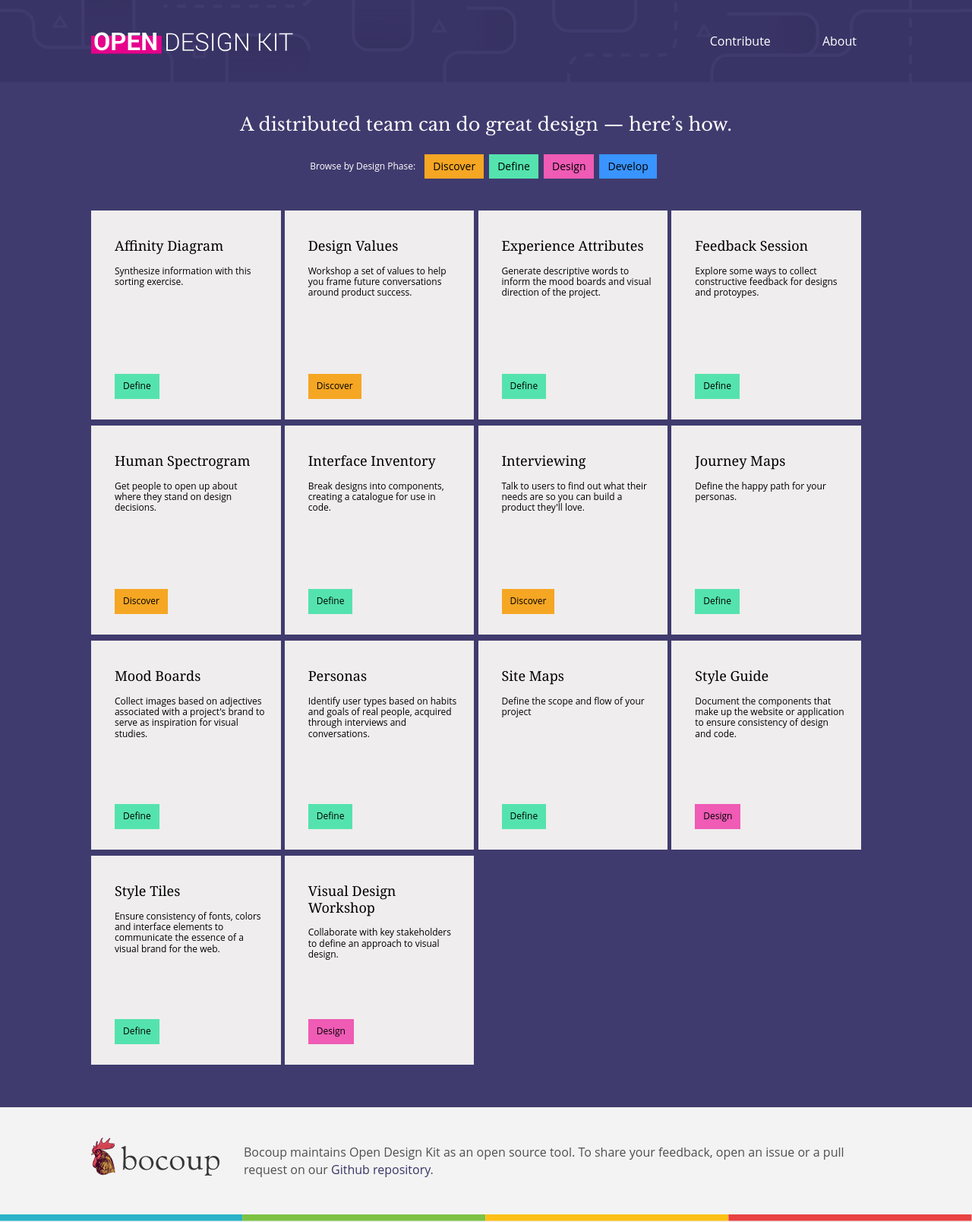
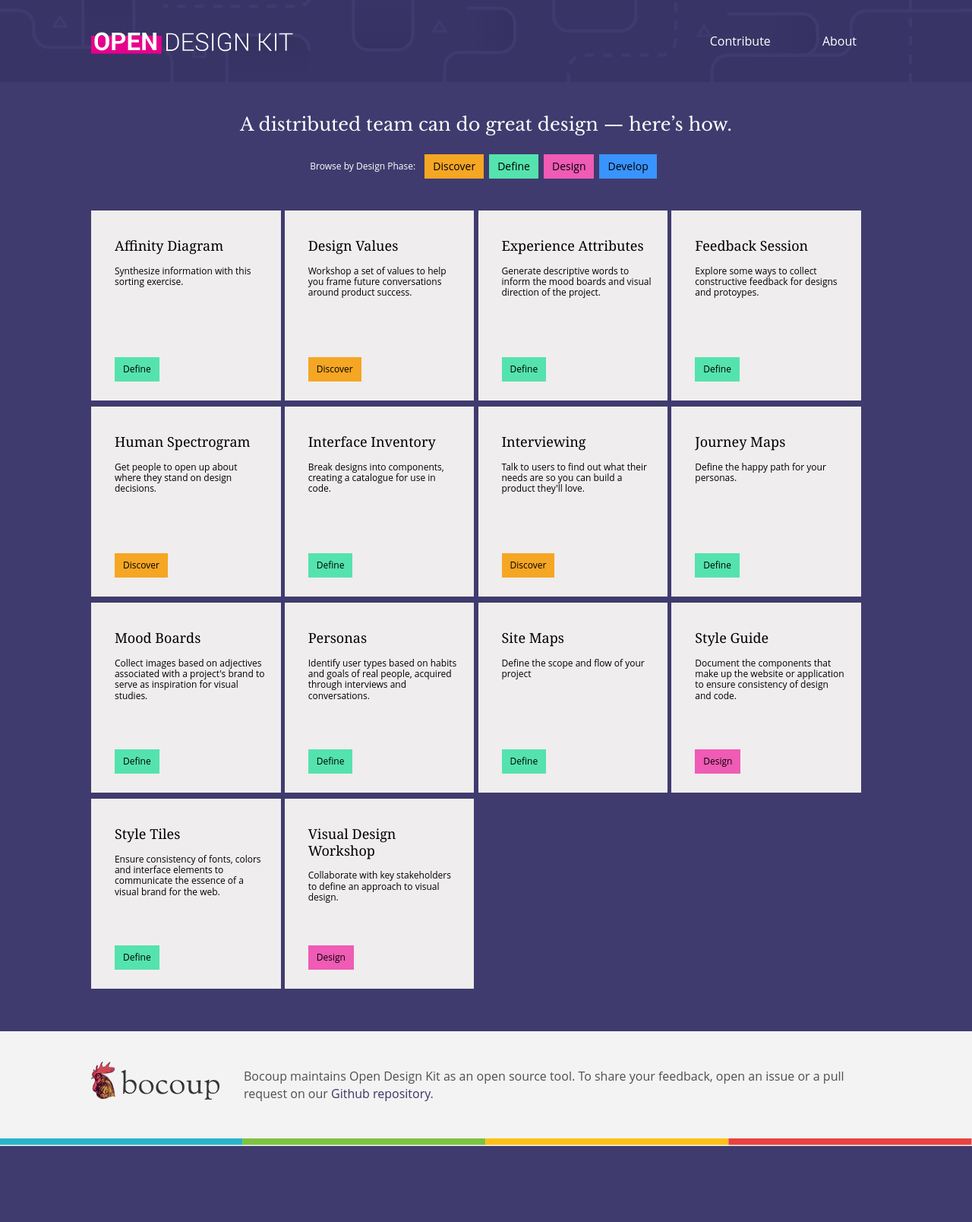
Before and after one commit to open-design-kit/opendesignkit, a Jekyll site: the page built from index.html, in a window 1280 px wide. Shown: the whole page at 76% size. Built offline with Jekyll 4.4.1, drawn with Linux system fonts in a browser that asks for light colours; after the commit the page ends 1508 px from its top, so only the background shows below that.

Commit message:
make the tiles square for #137

```diff
--- a/css/styles.css
+++ b/css/styles.css
@@ -594,7 +594,7 @@ footer img {
     float: left;
     font-size: 1em;
     line-height: 1.2;
-    height: 275px;
+    height: 250px;
     margin-bottom: .5rem;
     position: relative;
     width: 100%;
```
